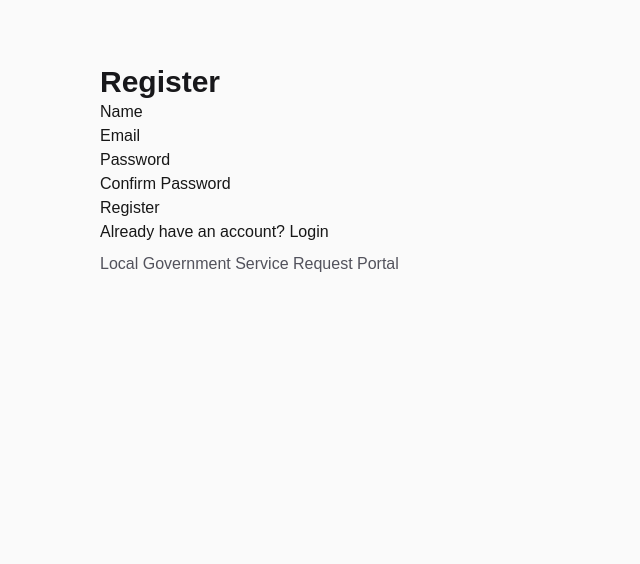
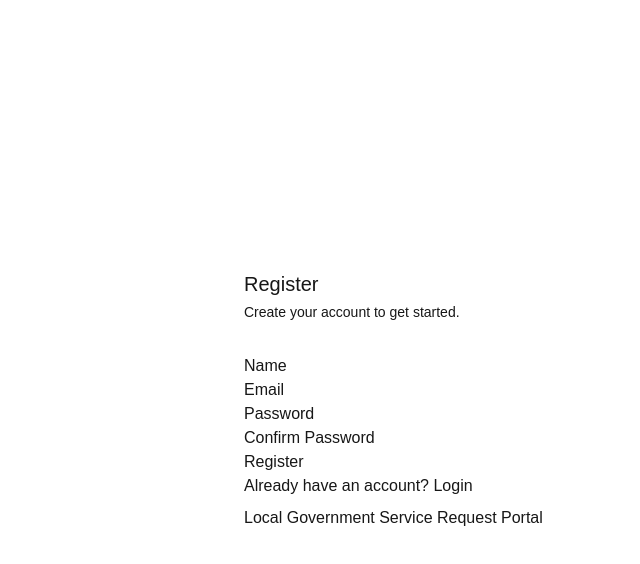
Before and after one commit to jennienguyen03/Group-3---Local-Government-Service-, a Next.js app: page /register in a window 1280 px wide. Shown: the top 564 px of the page, without its empty margins (204-844 px from the left). Built offline with nearby package versions, Linux system fonts and the light colour scheme.

Commit message:
made pages more simple

```diff
--- a/src/app/page.tsx
+++ b/src/app/page.tsx
@@ -5,16 +5,16 @@ export const dynamic = "force-dynamic";
 export default async function Home() {
 
   return (
-    <main className="min-h-screen bg-zinc-50 px-6 py-16 dark:bg-black">
-      <div className="mx-auto max-w-2xl">
-        <h1 className="text-3xl font-semibold text-zinc-900 dark:text-zinc-50">
-          Login
-        </h1>
-        <LoginForm />
-        <p className="mt-2 text-zinc-600 dark:text-zinc-400">
-          Local Government Service Request Portal
-        </p>
+      <div className="flex min-h-screen items-center justify-center bg-background p-6">
+        <div className="w-full max-w-sm">
+          <h1 className="text-xl font-medium text-text-primary">Sign in</h1>
+          <p className="mt-1 text-sm text-text-secondary">
+            Welcome back — enter your details to continue.
+          </p>
+          <div className="mt-8">
+            <LoginForm />
+          </div>
+        </div>
       </div>
-    </main>
   );
 }
--- a/src/app/register/page.tsx
+++ b/src/app/register/page.tsx
@@ -4,16 +4,19 @@ export const dynamic = "force-dynamic";
 
 export default async function Home() {
   return (
-    <main className="min-h-screen bg-zinc-50 px-6 py-16 dark:bg-black">
-      <div className="mx-auto max-w-2xl">
-        <h1 className="text-3xl font-semibold text-zinc-900 dark:text-zinc-50">
-          Register
-        </h1>
+    <div className="flex min-h-screen items-center justify-center bg-background p-6">
+
+        <div className="w-full max-w-sm">
+          <h1 className="text-xl font-medium text-text-primary">Register</h1>
+          <p className="mt-1 text-sm text-text-secondary">
+            Create your account to get started.
+          </p>
+          <div className="mt-8">
         <RegisterForm />
-        <p className="mt-2 text-zinc-600 dark:text-zinc-400">
+        <p className="mt-2 text-zinc-600 dark:text-zinc-400"> </p>
           Local Government Service Request Portal
-        </p>
+        </div>
+        </div>
       </div>
-    </main>
   );
 }
```
